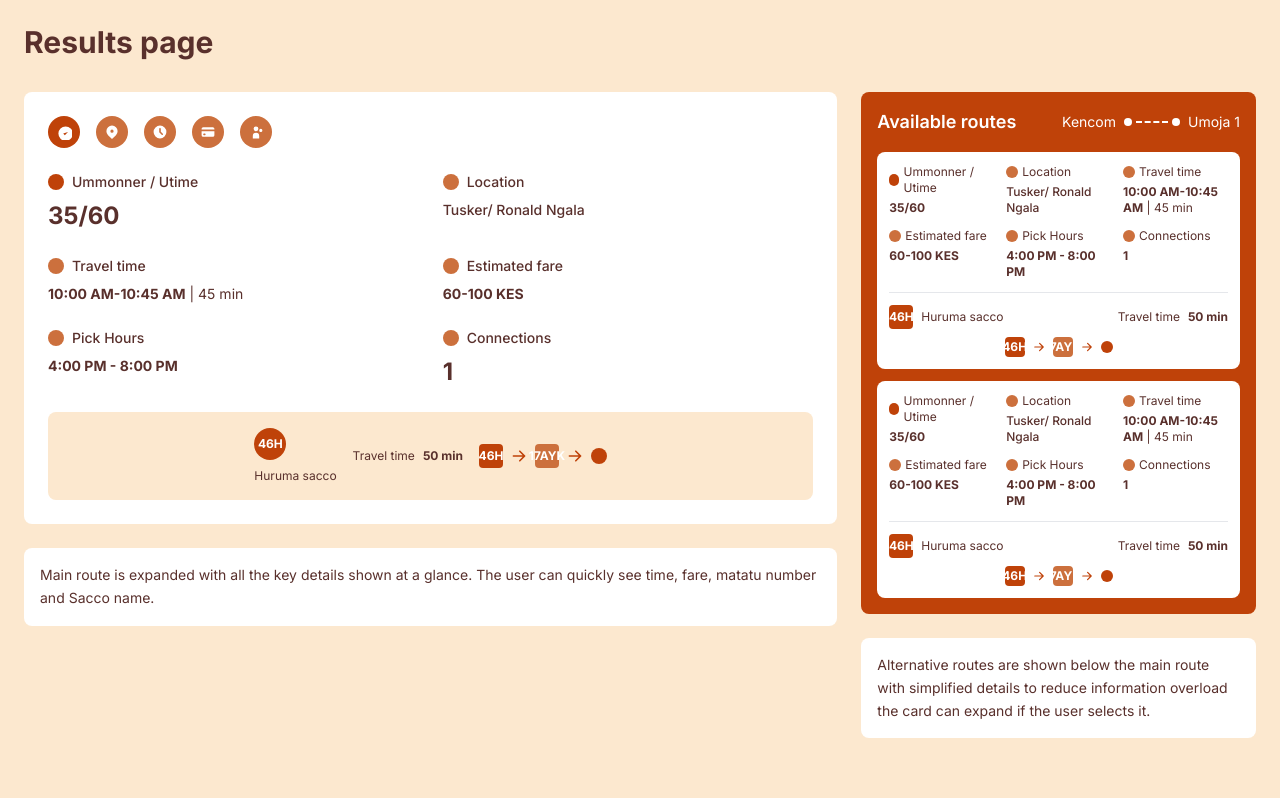
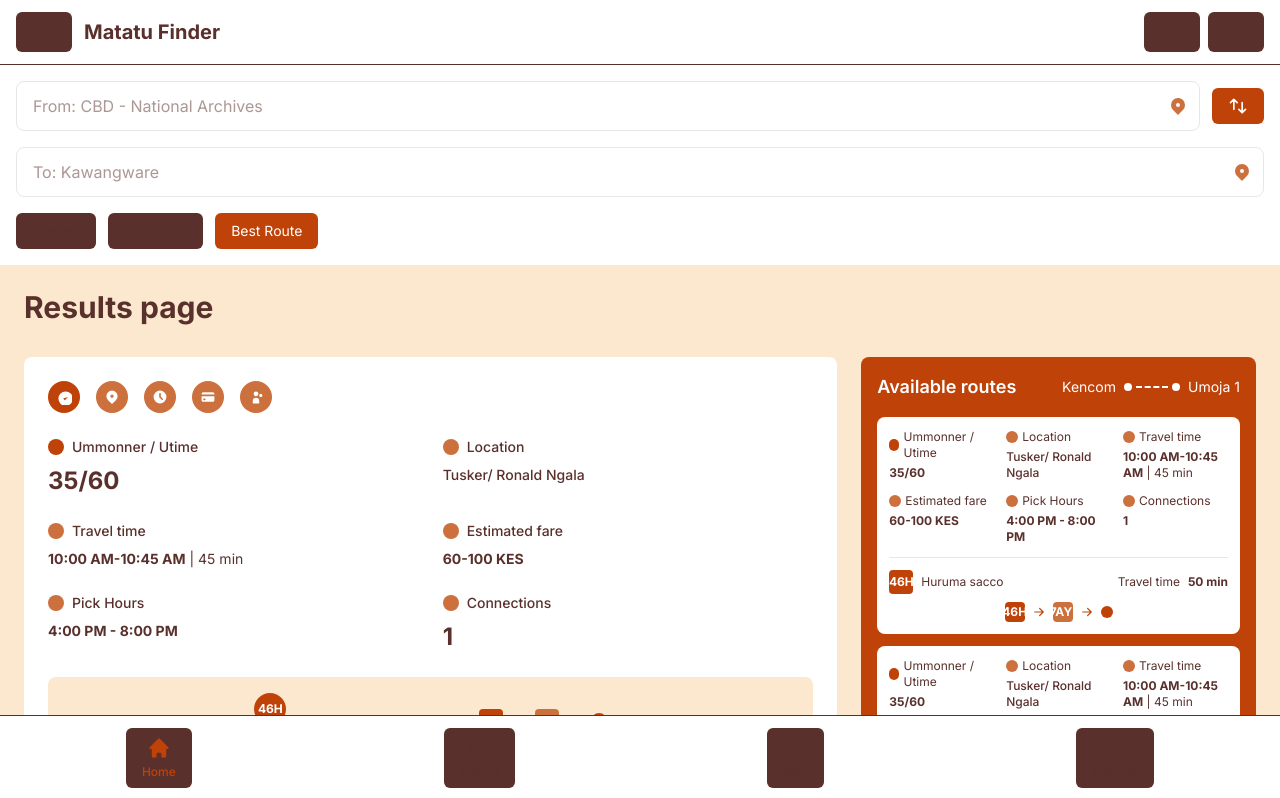
Before and after one commit to Emmy-ck/switch, a Next.js app in the folder matatu-finder/: page /results in a window 1280 px wide. Shown: the top 798 px of the page. Built offline with nearby package versions, Linux system fonts and the light colour scheme.

Commit message:
Routes page

```diff
--- a/matatu-finder/src/app/results/page.tsx
+++ b/matatu-finder/src/app/results/page.tsx
@@ -32,7 +32,86 @@ const mockRouteMatches: RouteMatch[] = [
 
 export default function ResultsDemo() {
 	return (
-		<div className="min-h-screen bg-gray-50">
+		<div className="min-h-screen" style={{ background: 'var(--color-brand-light)' }}>
+			{/* Header Navigation */}
+			<header className="sticky top-0 z-50" style={{ background: 'var(--color-brand-white)' }}>
+				<div className="flex items-center justify-between px-4 py-3 border-b">
+					<div className="flex items-center gap-3">
+						<button className="p-2">
+							<svg className="w-6 h-6" style={{ color: 'var(--color-brand-dark)' }} fill="none" stroke="currentColor" viewBox="0 0 24 24">
+								<path strokeLinecap="round" strokeLinejoin="round" strokeWidth={2} d="M15 19l-7-7 7-7" />
+							</svg>
+						</button>
+						<h1 className="text-xl font-bold" style={{ color: 'var(--color-brand-dark)' }}>
+							Matatu Finder
+						</h1>
+					</div>
+					<div className="flex items-center gap-2">
+						<button className="p-2">
+							<svg className="w-6 h-6" style={{ color: 'var(--color-brand-dark)' }} fill="none" stroke="currentColor" viewBox="0 0 24 24">
+								<path strokeLinecap="round" strokeLinejoin="round" strokeWidth={2} d="M21 21l-6-6m2-5a7 7 0 11-14 0 7 7 0 0114 0z" />
+							</svg>
+						</button>
+						<button className="p-2">
+							<svg className="w-6 h-6" style={{ color: 'var(--color-brand-dark)' }} fill="none" stroke="currentColor" viewBox="0 0 24 24">
+								<path strokeLinecap="round" strokeLinejoin="round" strokeWidth={2} d="M12 5v.01M12 12v.01M12 19v.01M12 6a1 1 0 110-2 1 1 0 010 2zm0 7a1 1 0 110-2 1 1 0 010 2zm0 7a1 1 0 110-2 1 1 0 010 2z" />
+							</svg>
+						</button>
+					</div>
+				</div>
+			</header>
+
+			{/* Search/Filter Section */}
+			<div className="px-4 py-4" style={{ background: 'var(--color-brand-white)' }}>
+				<div className="flex items-center gap-3 mb-4">
+					<div className="flex-1 relative">
+						<input
+							type="text"
+							placeholder="From: CBD - National Archives"
+							className="w-full px-4 py-3 rounded-lg border border-gray-200 focus:outline-none focus:ring-2 focus:ring-orange-500"
+						/>
+						<div className="absolute right-3 top-1/2 transform -translate-y-1/2">
+							<svg className="w-5 h-5" style={{ color: 'var(--color-brand-accent)' }} fill="currentColor" viewBox="0 0 20 20">
+								<path fillRule="evenodd" d="M5.05 4.05a7 7 0 119.9 9.9L10 18.9l-4.95-4.95a7 7 0 010-9.9zM10 11a2 2 0 100-4 2 2 0 000 4z" clipRule="evenodd"/>
+							</svg>
+						</div>
+					</div>
+					<button className="p-3 rounded-lg" style={{ background: 'var(--color-brand-primary)' }}>
+						<svg className="w-5 h-5" style={{ color: 'var(--color-brand-white)' }} fill="none" stroke="currentColor" viewBox="0 0 24 24">
+							<path strokeLinecap="round" strokeLinejoin="round" strokeWidth={2} d="M7 16V4m0 0L3 8m4-4l4 4m6 0v12m0 0l4-4m-4 4l-4-4" />
+						</svg>
+					</button>
+				</div>
+
+				<div className="flex-1 relative">
+					<input
+						type="text"
+						placeholder="To: Kawangware"
+						className="w-full px-4 py-3 rounded-lg border border-gray-200 focus:outline-none focus:ring-2 focus:ring-orange-500"
+					/>
+					<div className="absolute right-3 top-1/2 transform -translate-y-1/2">
+						<svg className="w-5 h-5" style={{ color: 'var(--color-brand-accent)' }} fill="currentColor" viewBox="0 0 20 20">
+							<path fillRule="evenodd" d="M5.05 4.05a7 7 0 119.9 9.9L10 18.9l-4.95-4.95a7 7 0 010-9.9zM10 11a2 2 0 100-4 2 2 0 000 4z" clipRule="evenodd"/>
+						</svg>
+					</div>
+				</div>
+
+				{/* Filter Options */}
+				<div className="flex items-center gap-3 mt-4">
+					<button className="px-4 py-2 rounded-full border border-gray-200 text-sm" style={{ color: 'var(--color-brand-dark)' }}>
+						Fastest
+					</button>
+					<button className="px-4 py-2 rounded-full border border-gray-200 text-sm" style={{ color: 'var(--color-brand-dark)' }}>
+						Cheapest
+					</button>
+					<button className="px-4 py-2 rounded-full text-sm" style={{ background: 'var(--color-brand-primary)', color: 'var(--color-brand-white)' }}>
+						Best Route
+					</button>
+				</div>
+			</div>
+
+			{/* Main Content */}
+			<div className="flex-1">
 				<ResultsPage
 					routes={mockRouteMatches}
 					searchQuery={{
@@ -41,5 +120,40 @@ export default function ResultsDemo() {
 					}}
 				/>
 			</div>
+
+			{/* Bottom Navigation */}
+			<nav className="sticky bottom-0 border-t" style={{ background: 'var(--color-brand-white)' }}>
+				<div className="flex items-center justify-around py-3">
+					<button className="flex flex-col items-center gap-1 p-2">
+						<svg className="w-6 h-6" style={{ color: 'var(--color-brand-primary)' }} fill="currentColor" viewBox="0 0 20 20">
+							<path d="M10.707 2.293a1 1 0 00-1.414 0l-7 7a1 1 0 001.414 1.414L4 10.414V17a1 1 0 001 1h2a1 1 0 001-1v-2a1 1 0 011-1h2a1 1 0 011 1v2a1 1 0 001 1h2a1 1 0 001-1v-6.586l.293.293a1 1 0 001.414-1.414l-7-7z"/>
+						</svg>
+						<span className="text-xs font-medium" style={{ color: 'var(--color-brand-primary)' }}>Home</span>
+					</button>
+
+					<button className="flex flex-col items-center gap-1 p-2">
+						<svg className="w-6 h-6" style={{ color: 'var(--color-brand-dark)' }} fill="none" stroke="currentColor" viewBox="0 0 24 24">
+							<path strokeLinecap="round" strokeLinejoin="round" strokeWidth={2} d="M21 21l-6-6m2-5a7 7 0 11-14 0 7 7 0 0114 0z" />
+						</svg>
+						<span className="text-xs" style={{ color: 'var(--color-brand-dark)' }}>Search</span>
+					</button>
+
+					<button className="flex flex-col items-center gap-1 p-2">
+						<svg className="w-6 h-6" style={{ color: 'var(--color-brand-dark)' }} fill="none" stroke="currentColor" viewBox="0 0 24 24">
+							<path strokeLinecap="round" strokeLinejoin="round" strokeWidth={2} d="M9 20l-5.447-2.724A1 1 0 013 16.382V5.618a1 1 0 011.447-.894L9 7m0 13l6-3m-6 3V7m6 10l4.553 2.276A1 1 0 0021 18.382V7.618a1 1 0 00-1.447-.894L15 4m0 13V4m0 0L9 7" />
+						</svg>
+						<span className="text-xs" style={{ color: 'var(--color-brand-dark)' }}>Map</span>
+					</button>
+
+					<button className="flex flex-col items-center gap-1 p-2">
+						<svg className="w-6 h-6" style={{ color: 'var(--color-brand-dark)' }} fill="none" stroke="currentColor" viewBox="0 0 24 24">
+							<path strokeLinecap="round" strokeLinejoin="round" strokeWidth={2} d="M10.325 4.317c.426-1.756 2.924-1.756 3.35 0a1.724 1.724 0 002.573 1.066c1.543-.94 3.31.826 2.37 2.37a1.724 1.724 0 001.065 2.572c1.756.426 1.756 2.924 0 3.35a1.724 1.724 0 00-1.066 2.573c.94 1.543-.826 3.31-2.37 2.37a1.724 1.724 0 00-2.572 1.065c-.426 1.756-2.924 1.756-3.35 0a1.724 1.724 0 00-2.573-1.066c-1.543.94-3.31-.826-2.37-2.37a1.724 1.724 0 00-1.065-2.572c-1.756-.426-1.756-2.924 0-3.35a1.724 1.724 0 001.066-2.573c-.94-1.543.826-3.31 2.37-2.37.996.608 2.296.07 2.572-1.065z" />
+							<path strokeLinecap="round" strokeLinejoin="round" strokeWidth={2} d="M15 12a3 3 0 11-6 0 3 3 0 016 0z" />
+						</svg>
+						<span className="text-xs" style={{ color: 'var(--color-brand-dark)' }}>Settings</span>
+					</button>
+				</div>
+			</nav>
+		</div>
 	);
 }
```
Lines whose indentation alone changed are shown as unchanged.
